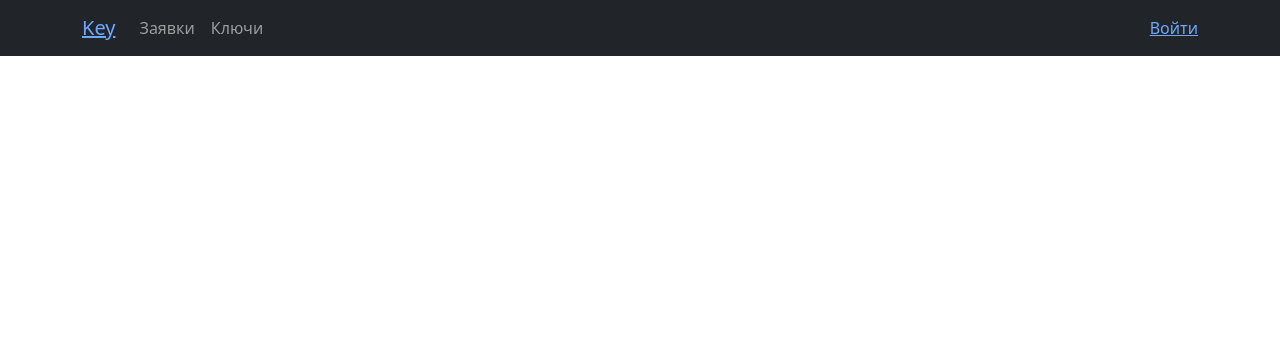
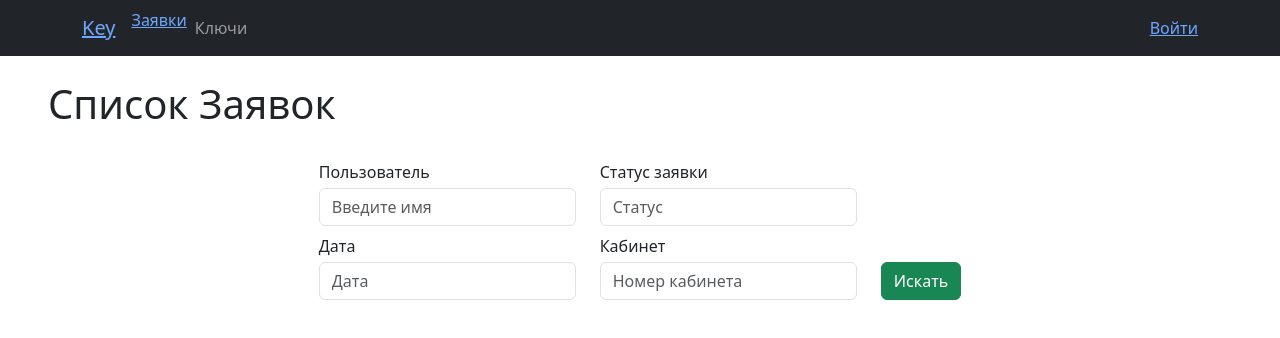
Before and after one commit to DvitryG/key-manager-2024, a React (Create React App) app in the folder frontend/: page /requests in a window 1280 px wide. Shown: the top 338 px of the page. Built offline with nearby package versions, Linux system fonts and the light colour scheme.

Commit message:
Add request page and request search form

```diff
--- a/frontend/src/App.jsx
+++ b/frontend/src/App.jsx
@@ -1,11 +1,12 @@
 import './App.css';
 import Header from './Components/Header';
 import {
-  Routes, Route, Link
+  Routes, Route
 } from "react-router-dom";
 import LoginPage from './Pages/LoginPage';
 import HomePage from './Pages/HomePage';
 import RegistrationPage from './Pages/RegistrationPage';
+import RequestPage from './Pages/RequestPage';
 
 
 
@@ -20,6 +21,7 @@ function App() {
         <Route path='/' element={<HomePage/>}/>
         <Route path='/login' element={<LoginPage />} />
         <Route path='/registration' element={<RegistrationPage />} />
+        <Route path='/requests'  element={<RequestPage />}/>
      </Routes>
      </>
   );
--- a/frontend/src/Components/Header.jsx
+++ b/frontend/src/Components/Header.jsx
@@ -13,7 +13,7 @@ const Header = () => {
                <Link to="/">Key</Link>
                </Navbar.Brand>
               <Nav className="me-auto">
-                <Nav.Link href="#home">Заявки</Nav.Link>
+                <Link to="/requests">Заявки</Link>
                 <Nav.Link href="#features">Ключи</Nav.Link>
               </Nav>
               <Nav>
--- /dev/null
+++ b/frontend/src/Components/Input.jsx
@@ -0,0 +1,12 @@
+import React from 'react';
+
+const Input = ({title, placeholder}) => {
+    return (
+        <div className='mb-2 me-4'>
+            <div className='input-title mb-1'>{title}</div>
+            <input type="text" placeholder={placeholder} className='input form-control'></input>
+        </div>
+    );
+}
+
+export default Input;
--- /dev/null
+++ b/frontend/src/Components/RequestForm.jsx
@@ -0,0 +1,22 @@
+import React from 'react';
+import Input from './Input';
+
+const RequestForm = () => {
+    return (
+        <div className='container d-flex justify-content-center'>
+        <div className='request-form d-flex flex-row'>
+            <div className="d-flex flex-column">
+                <Input title="Пользователь" placeholder="Введите имя"></Input>
+                <Input title="Дата" placeholder="Дата"></Input>
+            </div>
+            <div className='d-flex flex-column'>
+                <Input title="Статус заявки" placeholder="Статус"></Input>
+                <Input title="Кабинет" placeholder="Номер кабинета"></Input>
+            </div>
+            <div className='d-flex align-items-end mb-2'><button className='btn btn-success'>Искать</button></div>
+        </div>
+    </div>
+    );
+}
+
+export default RequestForm;
--- a/frontend/src/Pages/HomePage.jsx
+++ b/frontend/src/Pages/HomePage.jsx
@@ -1,9 +1,13 @@
 import React from 'react';
 
+
+
 const HomePage = () => {
+
     return (
-        <div>
-            <div>It'll be homepage</div>
+        <div className='container'>
+
+        ttatatta
         </div>
     );
 }
--- /dev/null
+++ b/frontend/src/Pages/RequestPage.jsx
@@ -0,0 +1,17 @@
+import React from 'react';
+import Input from '../Components/Input';
+import RequestForm from '../Components/RequestForm';
+
+const RequestPage = () => {
+    return (
+        <div>
+            <div className="request-header p-4 ps-5">
+                <h1>Список Заявок</h1>
+            </div>
+          <RequestForm />
+
+        </div>
+    );
+}
+
+export default RequestPage;
```
